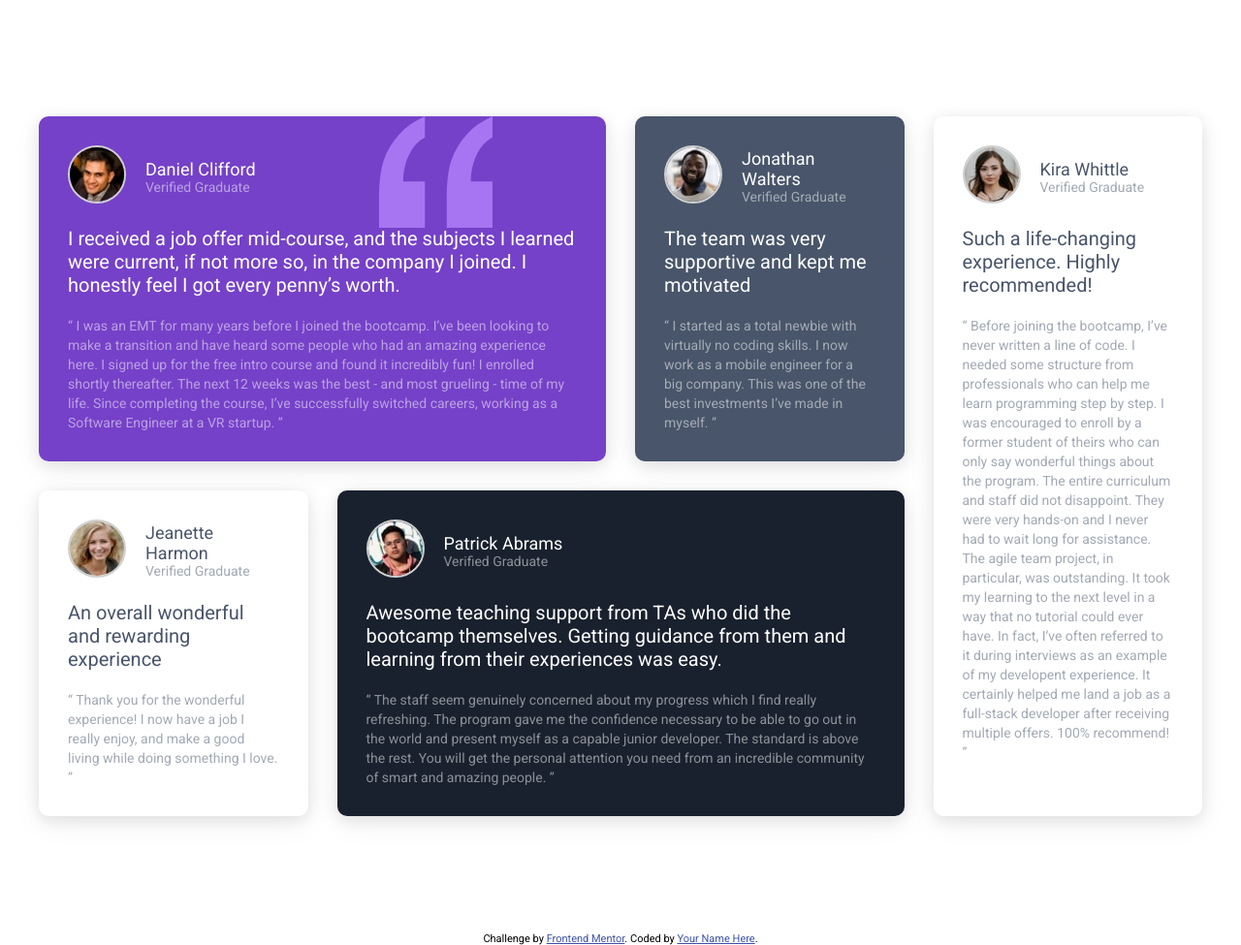
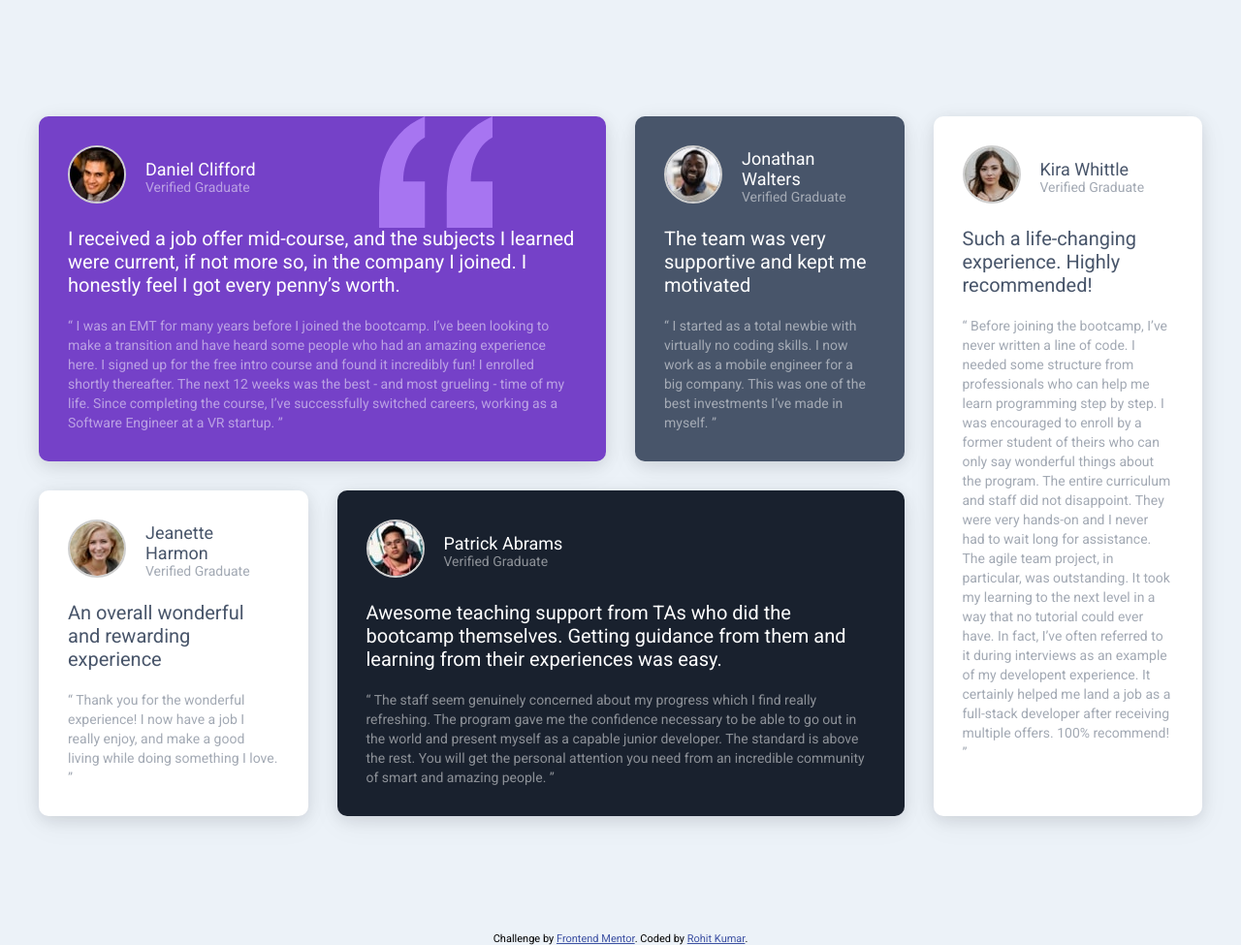
Before and after one commit to rht2611/testimonial-grid, a plain HTML site: page index.html in a window 1280 px wide. Shown: the whole page at 97% size. Drawn offline with Linux system fonts and the light colour scheme.

Commit message:
Add files via upload

```diff
--- a/index.html
+++ b/index.html
@@ -169,7 +169,7 @@
 
   <div class="attribution">
     Challenge by <a href="https://www.frontendmentor.io?ref=challenge" target="_blank">Frontend Mentor</a>.
-    Coded by <a href="#">Your Name Here</a>.
+    Coded by <a href="https://rht2611.github.io/">Rohit Kumar</a>.
   </div>
 </body>
 
--- a/style.css
+++ b/style.css
@@ -16,6 +16,10 @@
     --white: hsl(0, 0%, 100%);
     --light-gray: hsl(0, 0%, 81%);
     --light-grayish-blue: hsl(210, 46%, 95%)
+}
+
+body {
+    background-color: var(--light-grayish-blue);
 }
 
 .container {
@@ -86,26 +90,32 @@
     align-items: center;
     gap: 20px;
 }
+
 .test2 {
     background: var(--very-dark-grayish-blue);
     grid-column: 3/4;
 
 }
+
 .test3 {
     background: var(--white);
     grid-column: 1/2;
     grid-row: 2/3;
 
 }
-.test3 p, .test5 p{
-    color:var(--very-dark-grayish-blue);
+
+.test3 p,
+.test5 p {
+    color: var(--very-dark-grayish-blue);
 }
+
 .test4 {
     background: var(--very-dark-blackish-blue);
     grid-column: 2/4;
     grid-row: 2/3;
 
 }
+
 .test5 {
     background: var(--white);
     grid-column: 4/5;
@@ -127,23 +137,29 @@
         padding: 20px;
         margin: 0;
     }
+
     .card {
         grid-column: 1/-1;
 
     }
-    .test1{
+
+    .test1 {
         grid-row: 1/2;
     }
-    .test2{
+
+    .test2 {
         grid-row: 2/3;
     }
-    .test3{
+
+    .test3 {
         grid-row: 3/4;
     }
-    .test4{
+
+    .test4 {
         grid-row: 4/5;
     }
-    .test5{
+
+    .test5 {
         grid-row: 5/6;
     }
 }
```
Lines whose indentation alone changed are shown as unchanged.
